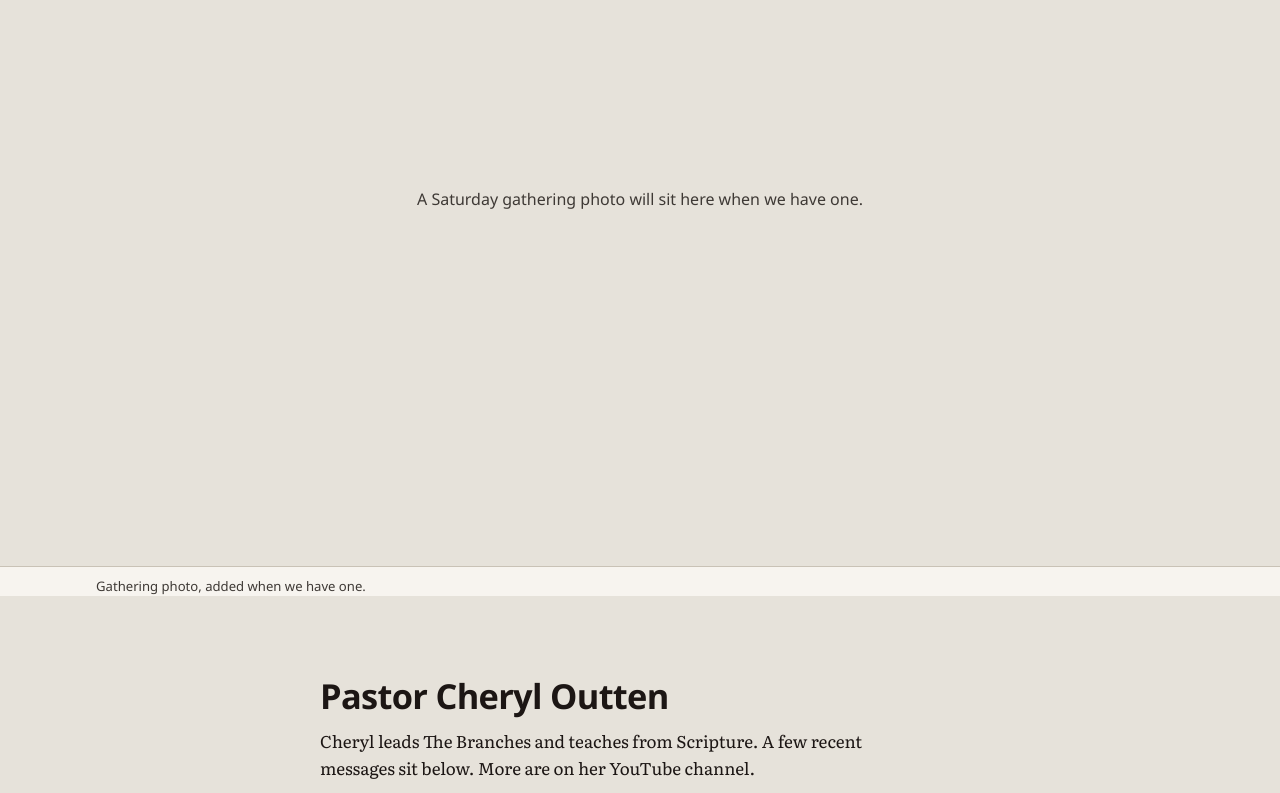
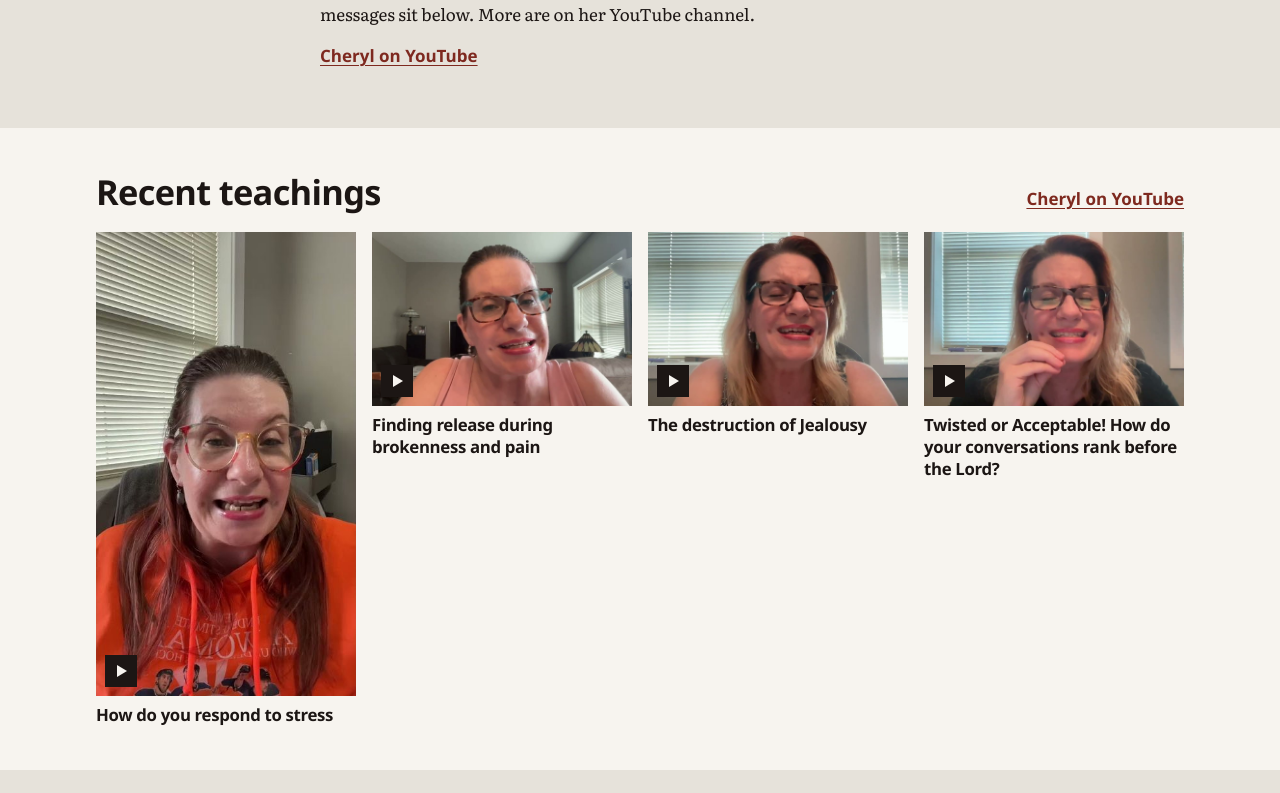
Before and after one commit to lioneltchami/the-branches, a React (Vite) app: page / in a window 1280 px wide. Shown: the part 1588-2381 px from the top of the page. Built offline with nearby package versions, Linux system fonts and the light colour scheme; a web font is replaced by a local one.

Commit message:
Rank 3: remove the empty photo placeholder

```diff
--- a/src/App.css
+++ b/src/App.css
@@ -404,57 +404,18 @@
   background: var(--paper);
 }
 
-.gather {
-  padding-bottom: 0;
-}
-
 .gather__intro {
   max-width: 40rem;
-  margin-bottom: 1.75rem;
 }
 
 .gather__photo {
-  margin: 0;
-  width: 100%;
+  margin-top: 1.75rem;
 }
 
-.gather__frame {
+.gather__photo img {
+  display: block;
   width: 100%;
-  aspect-ratio: 16 / 9;
-  background: var(--page);
-  border-block: 1px solid var(--line);
-  overflow: hidden;
-}
-
-.gather__frame img {
-  width: 100%;
-  height: 100%;
-  object-fit: cover;
-}
-
-.gather__frame--empty {
-  display: grid;
-  place-items: center;
-  padding: 1.5rem;
-}
-
-.gather__slot {
-  margin: 0;
-  max-width: 28rem;
-  text-align: center;
-  font-family: var(--font-ui);
-  font-size: 1rem;
-  line-height: 1.45;
-  color: var(--muted);
-}
-
-.gather__photo figcaption {
-  width: min(var(--wrap), calc(100% - 2rem));
-  margin: 0.65rem auto 2.25rem;
-  font-family: var(--font-ui);
-  font-size: 0.82rem;
-  line-height: 1.4;
-  color: var(--muted);
+  height: auto;
 }
 
 .steps {
--- a/src/App.tsx
+++ b/src/App.tsx
@@ -88,7 +88,6 @@ const FAQ = [
   },
 ] as const
 
-/** Set to a file under public/media when a real Saturday photo is ready. No stock. */
 const GATHERING_PHOTO: { src: string; width: number; height: number; alt: string } | null = null
 
 function readRequest(form: HTMLFormElement) {
@@ -345,27 +344,16 @@ function App() {
               us for the next home address or the online link.
             </p>
           </div>
-          <figure className="gather__photo">
-            <div className={`gather__frame ${GATHERING_PHOTO ? '' : 'gather__frame--empty'}`}>
-              {GATHERING_PHOTO ? (
+          {GATHERING_PHOTO && (
+            <figure className="wrap gather__photo">
               <img
                 src={asset(GATHERING_PHOTO.src)}
                 width={GATHERING_PHOTO.width}
                 height={GATHERING_PHOTO.height}
                 alt={GATHERING_PHOTO.alt}
               />
-              ) : (
-                <p className="gather__slot">
-                  A Saturday gathering photo will sit here when we have one.
-                </p>
+            </figure>
           )}
-            </div>
-            <figcaption className="wrap">
-              {GATHERING_PHOTO
-                ? GATHERING_PHOTO.alt
-                : 'Gathering photo, added when we have one.'}
-            </figcaption>
-          </figure>
         </section>
 
         <section id="pastor" className="section">
```
Lines whose indentation alone changed are shown as unchanged.
